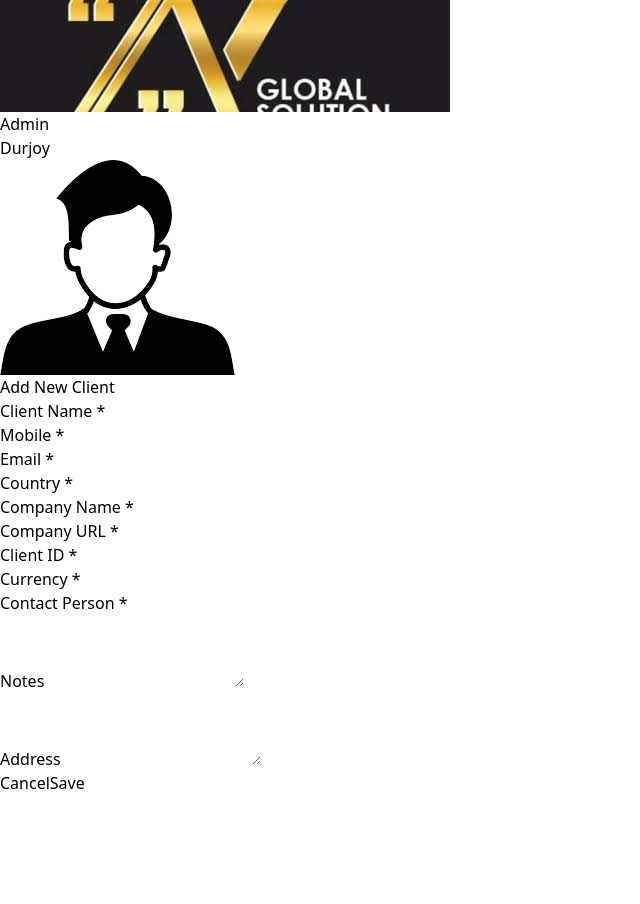
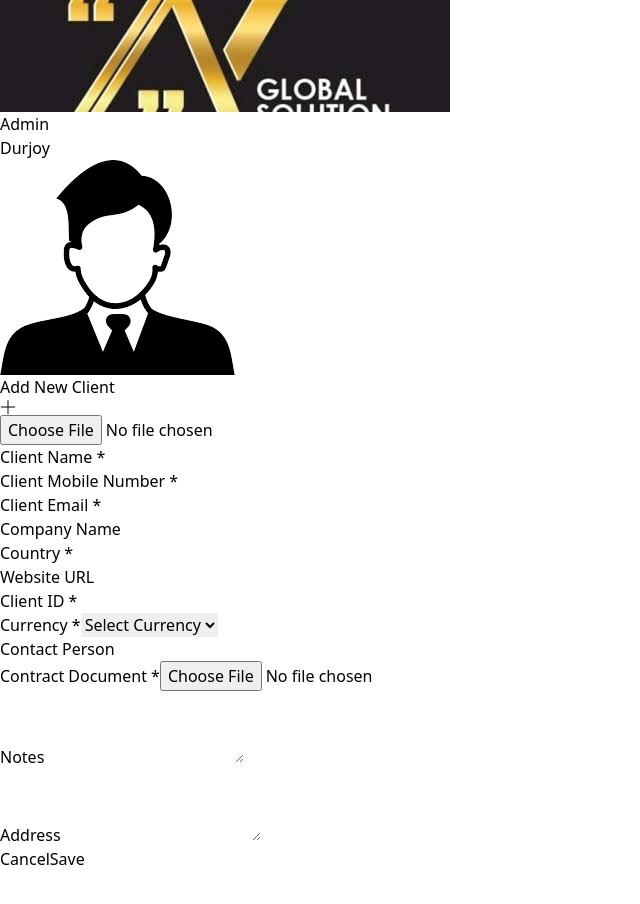
Before and after one commit to Durxoy115/admin-pannel-demo, a React (Vite) app: page /addnewclient in a window 1280 px wide. Shown: the top 904 px of the page, without its empty margins (0-640 px from the left). Built offline with nearby package versions, Linux system fonts and the light colour scheme.

Commit message:
Data display in Dashboard

```diff
--- a/src/components/AddNewClient/AddNewClient.jsx
+++ b/src/components/AddNewClient/AddNewClient.jsx
@@ -1,8 +1,10 @@
-import React from "react";
+import React, { useState } from "react";
 import { useNavigate } from "react-router-dom";
+import { TfiPlus } from "react-icons/tfi";
 
 const AddNewClient = () => {
   const navigate = useNavigate();
+  const [imagePreview, setImagePreview] = useState(null);
 
   const handleSave = async (formData) => {
     try {
@@ -30,34 +32,68 @@ const AddNewClient = () => {
     }
   };
 
+  const handleImageUpload = (e) => {
+    const file = e.target.files[0];
+    if (file) {
+      const reader = new FileReader();
+      reader.onload = () => {
+        setImagePreview(reader.result);
+      };
+      reader.readAsDataURL(file);
+    }
+  };
+
   const handleClose = () => {
     navigate("/dashboard");
   };
 
   return (
-    <div className="">
-      <div className=" p-6 rounded-lg shadow-lg w-full max-w-3xl">
-        <h2 className="text-2xl font-semibold mb-6">Add New Client</h2>
+    <div className="w-full  flex items-center justify-center">
+      <div className="w-full ">
+        <h2 className="text-3xl font-semibold mb-8 ml-56 ">Add New Client</h2>
         <form
           onSubmit={(e) => {
             e.preventDefault();
             const formData = {
-              clientName: e.target.clientName.value,
-              clientMobile: e.target.clientMobile.value,
-              clientEmail: e.target.clientEmail.value,
+              name: e.target.clientName.value,
+              contact: e.target.clientMobile.value,
+              email: e.target.clientEmail.value,
               country: e.target.country.value,
-              companyName: e.target.companyName.value,
-              companyUrl: e.target.companyUrl.value,
-              clientId: e.target.clientId.value,
-              currency: e.target.currency.value,
-              contactPerson: e.target.contactPerson.value,
-              notes: e.target.notes.value,
+              company_name: e.target.companyName.value,
+              wensite_url: e.target.companyUrl.value,
+              client_id: e.target.clientId.value,
+              contact_person: e.target.contactPerson.value,
               address: e.target.address.value,
             };
             handleSave(formData);
           }}
         >
-          <div className="grid grid-cols-2 gap-6 mb-6">
+          <div className="grid grid-cols-3 gap-6 ">
+            <div className="flex flex-col items-center col-span-1 ">
+              <label
+                htmlFor="imageUpload"
+                className="cursor-pointer flex flex-col items-center justify-center text-gray-300 bg-gray-100 rounded-md w-28 h-28 border-dashed border-2 border-gray-300 "
+              >
+                {imagePreview ? (
+                  <img
+                    src={imagePreview}
+                    alt="Preview"
+                    className="w-full h-full object-cover rounded-md"
+                  />
+                ) : (
+                  <TfiPlus className="text-4xl" />
+                )}
+              </label>
+              <input
+                id="imageUpload"
+                type="file"
+                accept="image/*"
+                onChange={handleImageUpload}
+                className="hidden"
+              />
+
+            </div>
+            <div className="col-span-2 grid grid-cols-2 gap-6">
               <div>
                 <label htmlFor="clientName" className="block mb-2 font-medium">
                   Client Name <span className="text-red-500">*</span>
@@ -72,7 +108,7 @@ const AddNewClient = () => {
               </div>
               <div>
                 <label htmlFor="clientMobile" className="block mb-2 font-medium">
-                Mobile <span className="text-red-500">*</span>
+                  Client Mobile Number <span className="text-red-500">*</span>
                 </label>
                 <input
                   type="tel"
@@ -84,13 +120,25 @@ const AddNewClient = () => {
               </div>
               <div>
                 <label htmlFor="clientEmail" className="block mb-2 font-medium">
-                Email <span className="text-red-500">*</span>
+                 Client Email <span className="text-red-500">*</span>
                 </label>
                 <input
                   type="email"
                   id="clientEmail"
                   name="clientEmail"
                   required
+                  className="w-full px-4 py-2 border rounded-lg"
+                />
+              </div>
+
+              <div>
+                <label htmlFor="companyName" className="block mb-2 font-medium">
+                  Company Name
+                </label>
+                <input
+                  type="text"
+                  id="companyName"
+                  name="companyName"
                   className="w-full px-4 py-2 border rounded-lg"
                 />
               </div>
@@ -107,26 +155,13 @@ const AddNewClient = () => {
                 />
               </div>
               <div>
-              <label htmlFor="companyName" className="block mb-2 font-medium">
-                Company Name <span className="text-red-500">*</span>
-              </label>
-              <input
-                type="text"
-                id="companyName"
-                name="companyName"
-                required
-                className="w-full px-4 py-2 border rounded-lg"
-              />
-            </div>
-            <div>
                 <label htmlFor="companyUrl" className="block mb-2 font-medium">
-                Company URL <span className="text-red-500">*</span>
+                  Website URL
                 </label>
                 <input
                   type="url"
                   id="companyUrl"
                   name="companyUrl"
-                required
                   className="w-full px-4 py-2 border rounded-lg"
                 />
               </div>
@@ -146,41 +181,66 @@ const AddNewClient = () => {
   <label htmlFor="currency" className="block mb-2 font-medium">
     Currency <span className="text-red-500">*</span>
   </label>
-              <input
-                type="text"
+  <select
     id="currency"
     name="currency"
     required
     className="w-full px-4 py-2 border rounded-lg"
-              />
+  >
+    <option value="" disabled selected>
+      Select Currency
+    </option>
+    <option value="USD">USD </option>
+    <option value="CAD">CAD </option>
+    <option value="AUD">AUD</option>
+    <option value="BDT">BDT</option>
+    <option value="INR">INR</option>
+    <option value="GBP">GBP</option>
+    <option value="RUB">RUB</option>
+    <option value="EUR">EUR</option>
+    <option value="JPY">JPY</option>
+    <option value="CNY">CNY</option>
+  </select>
 </div>
+
+
               <div>
                 <label htmlFor="contactPerson" className="block mb-2 font-medium">
-                Contact Person <span className="text-red-500">*</span>
+                  Contact Person
                 </label>
                 <input
                   type="text"
                   id="contactPerson"
                   name="contactPerson"
+                  className="w-full px-4 py-2 border rounded-lg"
+                />
+              </div>
+              <div>
+  <label htmlFor="contractDocument" className="block mb-2 font-medium">
+    Contract Document <span className="text-red-500">*</span>
+  </label>
+  <input
+    type="file"
+    id="contractDocument"
+    name="contractDocument"
+    accept=".pdf,.doc,.docx"
     required
     className="w-full px-4 py-2 border rounded-lg"
   />
 </div>
 
-
-          </div>
-          <div>
-              <label htmlFor="notes" className="block mb-2 font-medium">
+              <div className="col-span-2">
+                <label htmlFor="address" className="block mb-2 font-medium">
                   Notes
                 </label>
                 <textarea
-                id="notes"
-                name="notes"
+                  id="address"
+                  name="address"
                   rows="3"
                   className="w-full px-4 py-2 border rounded-lg"
                 ></textarea>
               </div>
-            <div>
+              <div className="col-span-2">
                 <label htmlFor="address" className="block mb-2 font-medium">
                   Address
                 </label>
@@ -191,10 +251,13 @@ const AddNewClient = () => {
                   className="w-full px-4 py-2 border rounded-lg"
                 ></textarea>
               </div>
-          <div className="flex justify-end space-x-4">
+            </div>
+
+          </div>
+          <div className="flex justify-end space-x-4 mt-6 mb-10">
             <button
               type="button"
-              className="px-6 py-2 bg-gray-300 text-gray-700 rounded-lg"
+              className="px-6 py-2 bg-red-600 text-white rounded-lg"
               onClick={handleClose}
             >
               Cancel
--- a/src/components/Dashboard/Dashboard.jsx
+++ b/src/components/Dashboard/Dashboard.jsx
@@ -11,6 +11,7 @@ const Dashboard = () => {
   const navigate = useNavigate();
   const location = useLocation();
 
+  // Fetch client data from API
   const fetchClients = () => {
     fetch("https://admin.zgs.co.com/client/", {
       headers: {
@@ -19,7 +20,11 @@ const Dashboard = () => {
     })
       .then((response) => response.json())
       .then((data) => {
-        setClients(data);
+        if (data.success) {
+          setClients(data.data); // Update the client list
+        } else {
+          console.error("Error fetching clients: ", data.message);
+        }
         setIsLoading(false);
       })
       .catch((error) => {
@@ -28,10 +33,18 @@ const Dashboard = () => {
       });
   };
 
+  // Fetch clients on load or when "reload" signal is passed from AddNewClient
   useEffect(() => {
-    fetchClients();
-  }, [location.state?.reload]);
+    const shouldReload = location.state?.reload;
+    if (shouldReload) {
+      fetchClients(); // Reload data
+      navigate(location.pathname, { replace: true, state: {} }); // Clear reload signal
+    } else {
+      fetchClients();
+    }
+  }, [location.state]);
 
+  // Navigate to AddNewClient page
   const handleOpenModal = () => {
     navigate("/addnewclient");
   };
@@ -81,7 +94,6 @@ const Dashboard = () => {
                 <th className="px-4 py-2">Mobile</th>
                 <th className="px-4 py-2">Email</th>
                 <th className="px-4 py-2">Company Name</th>
-                <th className="px-4 py-2">Currency</th>
                 <th className="px-4 py-2">Country</th>
                 <th className="px-4 py-2">Status</th>
                 <th className="px-4 py-2">Actions</th>
@@ -95,22 +107,21 @@ const Dashboard = () => {
                     index % 2 === 0 ? "bg-gray-100" : "bg-white"
                   }`}
                 >
-                  <td className="px-4 py-2">{client.clientName}</td>
-                  <td className="px-4 py-2">{client.clientId}</td>
-                  <td className="px-4 py-2">{client.clientMobile}</td>
-                  <td className="px-4 py-2">{client.clientEmail}</td>
-                  <td className="px-4 py-2">{client.companyName}</td>
-                  <td className="px-4 py-2">{client.currency}</td>
-                  <td className="px-4 py-2">{client.country}</td>
+                  <td className="px-4 py-2">{client.name || "N/A"}</td>
+                  <td className="px-4 py-2">{client.client_id || "N/A"}</td>
+                  <td className="px-4 py-2">{client.contact || "N/A"}</td>
+                  <td className="px-4 py-2">{client.email || "N/A"}</td>
+                  <td className="px-4 py-2">{client.company_name || "N/A"}</td>
+                  <td className="px-4 py-2">{client.country || "N/A"}</td>
                   <td className="px-4 py-2">
                     <span
                       className={`px-2 py-1 rounded-full text-sm ${
-                        client.status === "Active"
+                        client.user_id.is_active
                           ? "bg-green-200 text-green-800"
                           : "bg-red-200 text-red-800"
                       }`}
                     >
-                      {client.status}
+                      {client.user_id.is_active ? "Active" : "Inactive"}
                     </span>
                   </td>
                   <td className="px-4 py-2">
```
Lines whose indentation alone changed are shown as unchanged.
